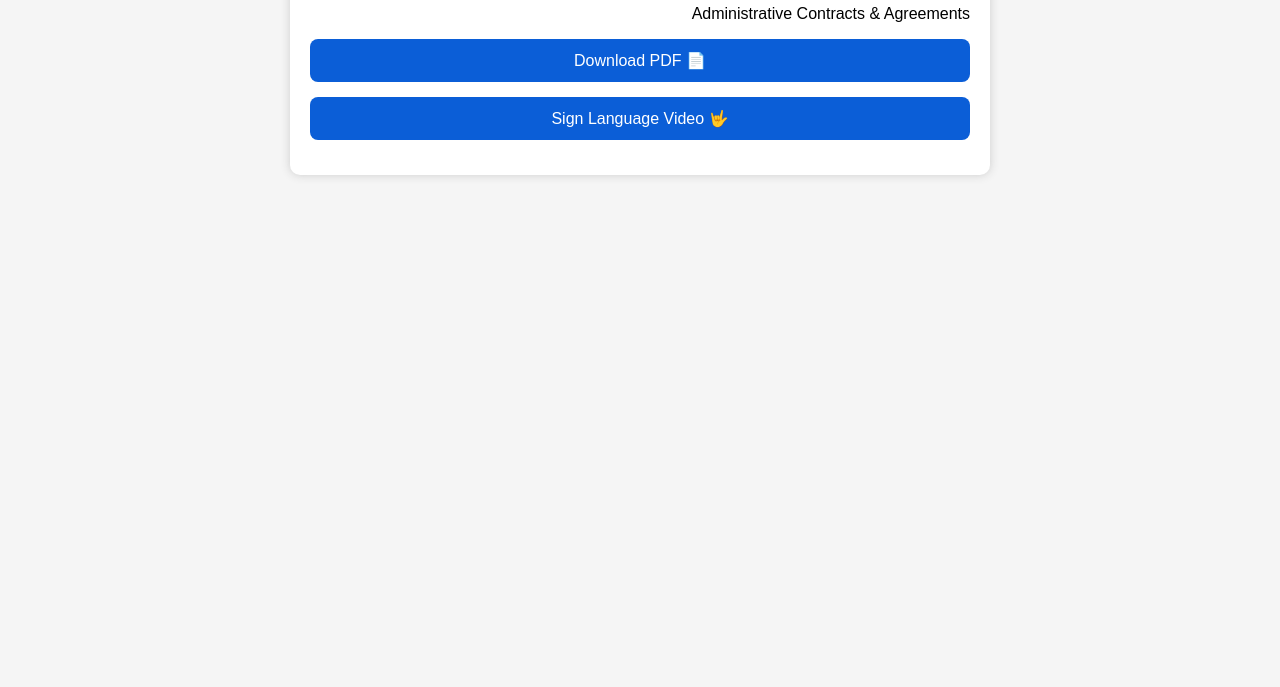
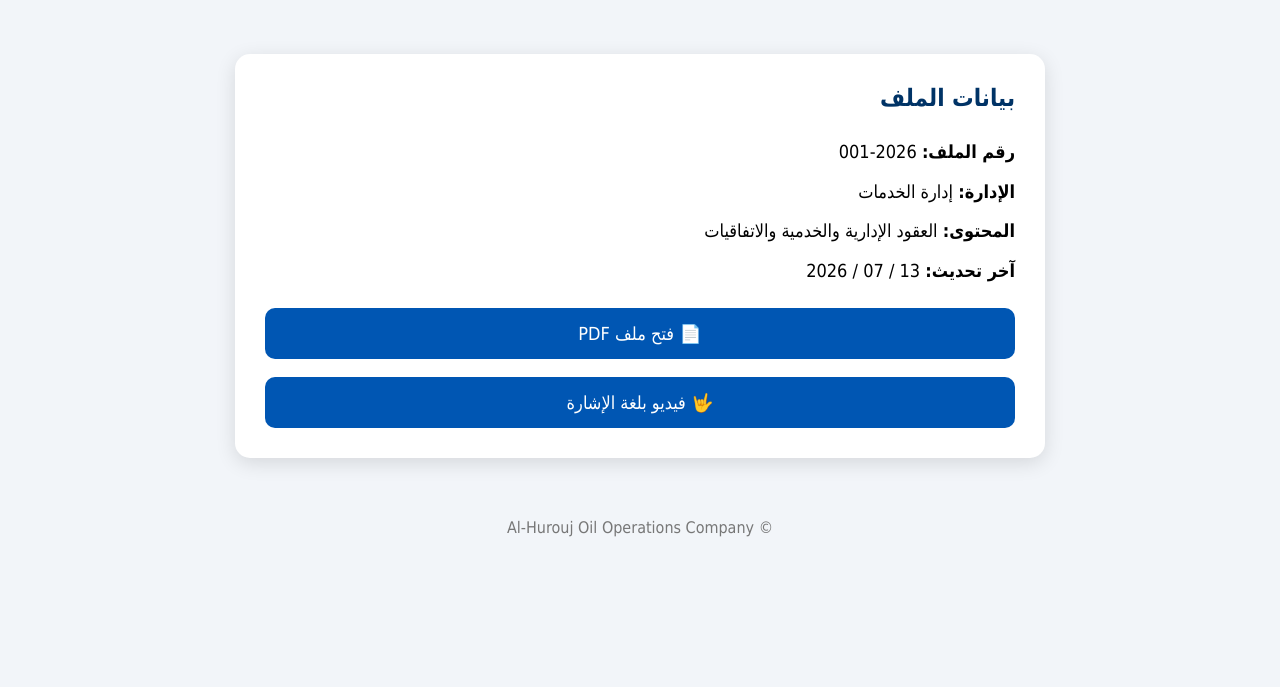
Before and after one commit to tryyy-create/archivehar, a plain HTML site: page index.html in a window 1280 px wide. Shown: the part 113-800 px from the top of the page. Drawn offline with Linux system fonts and the light colour scheme.

Commit message:
Update index.html

```diff
--- a/index.html
+++ b/index.html
@@ -2,55 +2,142 @@
 <html lang="ar" dir="rtl">
 <head>
 <meta charset="UTF-8">
-<title>Internal Documents</title>
+<meta name="viewport" content="width=device-width, initial-scale=1.0">
+<title>نظام الأرشفة الإلكترونية</title>
 
 <style>
+
+*{
+margin:0;
+padding:0;
+box-sizing:border-box;
+font-family:Tahoma,Arial,sans-serif;
+}
+
 body{
-font-family:Arial;
-max-width:700px;
-margin:auto;
-padding:30px;
-background:#f5f5f5;
+background:#f2f5f9;
 }
+
+header{
+background:#003366;
+color:white;
+padding:25px;
+text-align:center;
+}
+
+.container{
+max-width:850px;
+margin:40px auto;
+padding:20px;
+}
+
 .card{
 background:white;
-padding:20px;
+padding:30px;
+border-radius:15px;
+box-shadow:0 5px 20px rgba(0,0,0,.12);
+}
+
+h2{
+color:#003366;
+margin-bottom:20px;
+}
+
+.info{
+line-height:2.2;
+font-size:18px;
+}
+
+.button{
+display:block;
+text-decoration:none;
+background:#0056b3;
+color:white;
+padding:15px;
+margin-top:18px;
+text-align:center;
 border-radius:10px;
-box-shadow:0 0 10px #ccc;
+font-size:18px;
+transition:.3s;
 }
-a{
-display:block;
-margin:15px 0;
-padding:12px;
-background:#0b5ed7;
-color:white;
-text-decoration:none;
-border-radius:8px;
+
+.button:hover{
+background:#003d80;
+}
+
+footer{
 text-align:center;
+margin:30px;
+color:#777;
 }
+
 </style>
 
 </head>
 
 <body>
 
+<header>
+
+<h1>شركة الهروج للعمليات النفطية</h1>
+
+<p>نظام الوصول السريع للوثائق بواسطة QR Code</p>
+
+</header>
+
+<div class="container">
+
 <div class="card">
 
-<h2>Internal Documents</h2>
+<h2>بيانات الملف</h2>
 
-<p>
-Administrative Contracts & Agreements
-</p>
+<div class="info">
 
-<a href="ضع رابط الـ PDF هنا">
-📄 Download PDF
+<b>رقم الملف:</b> 2026-001
+
+<br>
+
+<b>الإدارة:</b> إدارة الخدمات
+
+<br>
+
+<b>المحتوى:</b>
+
+العقود الإدارية والخدمية والاتفاقيات
+
+<br>
+
+<b>آخر تحديث:</b>
+
+13 / 07 / 2026
+
+</div>
+
+<a class="button"
+href="ضع رابط PDF هنا"
+target="_blank">
+
+📄 فتح ملف PDF
+
 </a>
 
-<a href="ضع رابط فيديو اليوتيوب هنا">
-🤟 Sign Language Video
+<a class="button"
+href="ضع رابط فيديو اليوتيوب هنا"
+target="_blank">
+
+🤟 فيديو بلغة الإشارة
+
 </a>
 
 </div>
 
+</div>
+
+<footer>
+
+© Al-Hurouj Oil Operations Company
+
+</footer>
+
 </body>
 </html>
```
